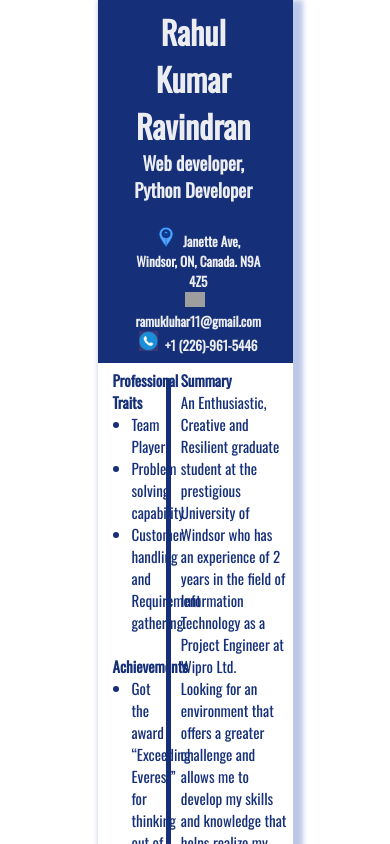
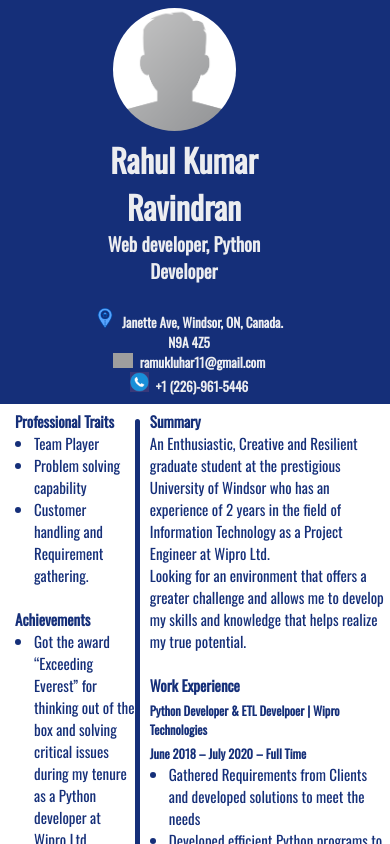
Before and after one commit to rahulkumarravindran/my-resume, a React (Create React App) app: page / in a window 390 px wide. Shown: the top 844 px of the page. Built offline with nearby package versions, Linux system fonts and the light colour scheme; grey boxes are pictures that could not be loaded.

Commit message:
added css for responsive design

```diff
--- a/src/components/Header.js
+++ b/src/components/Header.js
@@ -9,7 +9,7 @@ const Header = (props) => {
             <div className='photo'>
                 <img src={profile_photo} alt='profile_photo'></img>
             </div>
-            <div>
+            <div  className='headerDetails'>
                 <h1>{props.resumeDetails.name}</h1>
                 <h3>{props.resumeDetails.designation}</h3>
                 <br></br>
--- a/src/index.css
+++ b/src/index.css
@@ -9,7 +9,7 @@
 }
 
 .resume{
-  max-width: 733px;
+  max-width: 766px;
   width: 50%;
   margin: auto;
   box-shadow: 5px 5px 5px 5px #BDC8E9;
@@ -102,3 +102,86 @@
 .body .body-right h5{
   padding-top: 5px;
 }
+
+@media screen and (max-width: 1092px) {
+  .resume{
+    width: 70%;
+    margin: auto;
+    box-shadow: 5px 5px 5px 5px #BDC8E9;
+  }
+
+  .header{
+    background-color: #152F79;
+    color: #ECEDF0;
+    display:block;
+    align-items: center;
+
+  }
+  .photo{
+    max-width: 143px;
+    max-height: 143px;
+    width: 50%;
+    margin: auto;
+  }
+  .headerDetails{
+    width: 67%;
+    margin: auto;
+    box-sizing: content-box;
+    padding-left: 40px;
+  }
+}
+
+@media screen and (max-width: 760px) {
+  .resume{
+    width: 90%;
+    margin: auto;
+    box-shadow: 5px 5px 5px 5px #BDC8E9;
+  }
+
+  .header{
+    background-color: #152F79;
+    color: #ECEDF0;
+    display:block;
+    align-items: center;
+
+  }
+  .photo{
+    max-width: 143px;
+    max-height: 143px;
+    width: 50%;
+    margin: auto;
+  }
+  .headerDetails{
+    width: 67%;
+    margin: auto;
+    box-sizing: content-box;
+    padding-left: 40px;
+  }
+}
+
+@media screen and (max-width: 530px) {
+  .resume{
+    width: 100%;
+    box-shadow: 5px 5px 5px 5px #BDC8E9;
+  }
+
+  .header{
+    background-color: #152F79;
+    color: #ECEDF0;
+    display:block;
+    align-items: center;
+
+  }
+  .photo{
+    max-width: 143px;
+    max-height: 143px;
+    width: 50%;
+    margin: auto;
+  }
+  .headerDetails{
+    width: 67%;
+    margin: auto;
+    box-sizing: content-box;
+    padding-left: 40px;
+  }
+}
```
